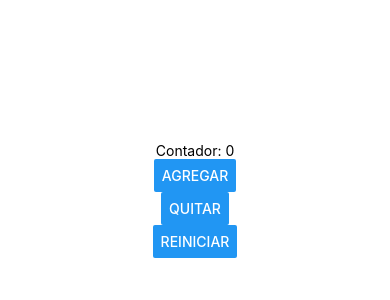
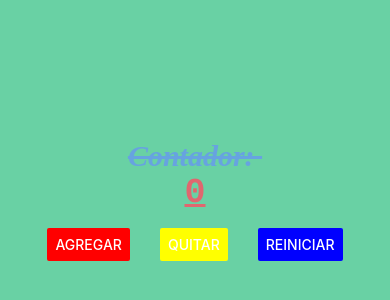
Before and after one commit to 124048988-byte/Aplicaciones-moviles, a React Native app in the folder intro/: screen / in a window 390 px wide. Shown: the part 222-522 px from the top of the page. Built offline with nearby package versions, Linux system fonts and the light colour scheme.

Commit message:
Estilos de mi contador
Cree una carpeta y un archivo nuevo (screens y ContadorScreen) donde copié el código de App.js y ahí agregué algunos estilos a mis botones y elementos que aparecían en mi programa, tales como "Conteiner", "texto", "texto2", y "botonesConteiner" .

```diff
--- a/intro/App.js
+++ b/intro/App.js
@@ -1,38 +1,18 @@
+//1. imports: Zona de importaciones
 
-//1. imports: Zona de importaciones
+//Esta pantalla servirá para solo mostrar cada "screen" que hagamos hasta el segundo parcial
 import { StatusBar } from 'expo-status-bar';
 import { StyleSheet, Text, View, Button} from 'react-native'; //Aquí agregamos los componentes que tenemos en este archivo
-import React,{useState} from 'react'; //Esto es un hook
-
-
+import ContadorScreen from './screens/ContadorScreen';
 
 
 //2. Main: Zona de componentes
 export default function App() {
 
-  const [contador,setContador] = useState(0); //Aquí estamos destructurando un objeto. El 0 lo pongo porque inicialicé el contador en 0. Esto es un componente
-
 
   return (
-    <View style={styles.container}>
-      <Text>Contador: {contador}</Text>
-     {/*  <Button></Button> */} {/* Si vas a declsrar propiedad y agregar algo dentro del botón */}
-      <Button  title="Agregar" onPress={()=>setContador(contador+1)}/>
-      <Button title="Quitar" onPress={()=> setContador(contador-1)}/>
-      <Button title="Reiniciar" onPress={()=>setContador(contador-contador)}/>
-      <StatusBar style="auto" />
-    </View>
+
+    <ContadorScreen></ContadorScreen>
+
   );
 }
-
-
-
-//3. Estilos: Zona de estetica y posicionamiento
-const styles = StyleSheet.create({
-  container: {
-    flex: 1,
-    backgroundColor: '#fff',
-    alignItems: 'center',
-    justifyContent: 'center',
-  },
-});
--- /dev/null
+++ b/intro/screens/ContadorScreen.js
@@ -0,0 +1,81 @@
+
+//1. imports: Zona de importaciones
+import { StatusBar } from 'expo-status-bar';
+import { StyleSheet, Text, View, Button} from 'react-native'; //Aquí agregamos los componentes que tenemos en este archivo
+import React,{useState} from 'react'; //Esto es un hook
+
+
+
+
+//2. Main: Zona de componentes
+export default function App() {
+
+  const [contador,setContador] = useState(0); //Aquí estamos destructurando un objeto. El 0 lo pongo porque inicialicé el contador en 0. Esto es un componente
+
+
+  return (
+    <View style={styles.container}> {/* Atraves del elemento Styles, queremos agregarle todo lo que haya dentro del contenido styles.container */}
+
+
+          <Text style={styles.texto}>Contador: </Text>              {/* Aquí estoy creando mi propia clase con el objeto styles */}
+          <Text style={styles.texto2}>{contador}</Text>             {/* para poder aplicar estilos  */}
+
+
+
+        {/* <Button></Button> */} {/* Si vas a declsrar propiedad y agregar algo dentro del botón */}
+
+
+        <View style={styles.botonesContainer}> {/* Los <view></view> funcionan como un <div></div> en HTML, más o menos */}
+
+              <Button color="red" title="Agregar" onPress={()=>setContador(contador+1)}/>
+              <Button color="yellow" title="Quitar" onPress={()=> setContador(contador-1)}/>
+              <Button color="blue" title="Reiniciar" onPress={()=>setContador(contador-contador)}/>
+          </View>
+
+          <StatusBar style="auto" />
+
+    </View>
+  );
+}
+
+
+
+//3. Estilos: Zona de estetica y posicionamiento
+const styles = StyleSheet.create({ //Esto es un objeto Estilos
+  container: {
+    flex: 1, //Esto dice: toma todo lo que tenga en pantalla
+    backgroundColor: '#69d1a4ff',
+    alignItems: 'center',  //Me lo alinea respecto al eje X. puedo usar: "end", "start" y "center"
+    justifyContent: 'center', //Me lo alinea respecto al eje Y. puedo usar: "end", "start" y "center"
+  },
+
+    texto:{                       // Aquí estoy creanod mi propia clase
+      color: "#67a3e0ff",       //Nos cambia de color
+      fontSize: 30,               //Nos cambia el tamaño de la letra
+      fontFamily: 'Times New Roman', //Nos cambia el tipo de letra
+      fontWeight: 'bold',            //Nos pone la letra en negritas
+      fontStyle: 'italic',            //Nos ayuda a inclinar poquito el texto, como ponerlo tipo 'cursivo'
+      textDecorationLine: 'line-through' //Nos cagregar una línea sobre el texto (como tacharlo)
+    }
+  ,
+
+  texto2:{                       // Aquí estoy creando mi propia clase
+      color: "#e0676fff",       //Nos cambia de color
+      fontSize: 35,               //Nos cambia el tamaño de la letra
+      fontFamily: 'Courier', //Nos cambia el tipo de letra
+      fontWeight: 700,            //Nos pone la letra en negritas, el numero es qué tan negrita queremos la letra
+      fontStyle: 'normal',            //Nos ayuda a inclinar poquito el texto, como ponerlo tipo 'cursivo'
+      textDecorationLine: 'underLine' //Nos cagregar una línea sobre el texto (como tacharlo)
+    }
+  ,
+
+  botonesContainer:{                       // Aquí estoy creando mi propia clase para los BOTONES
+      marginTop: 15,        //Ayuda a dejar espacio solamente entre los elementos que haya arriba de este botoón
+      flexDirection: 'row', //Para ponerlo en forma de una fila
+      alignItems: 'center',
+      justifyContent: 'container',
+      gap: 30,              //Esto es para separar cada botón de lado horizontal
+    }
+  ,
+
+});
```
